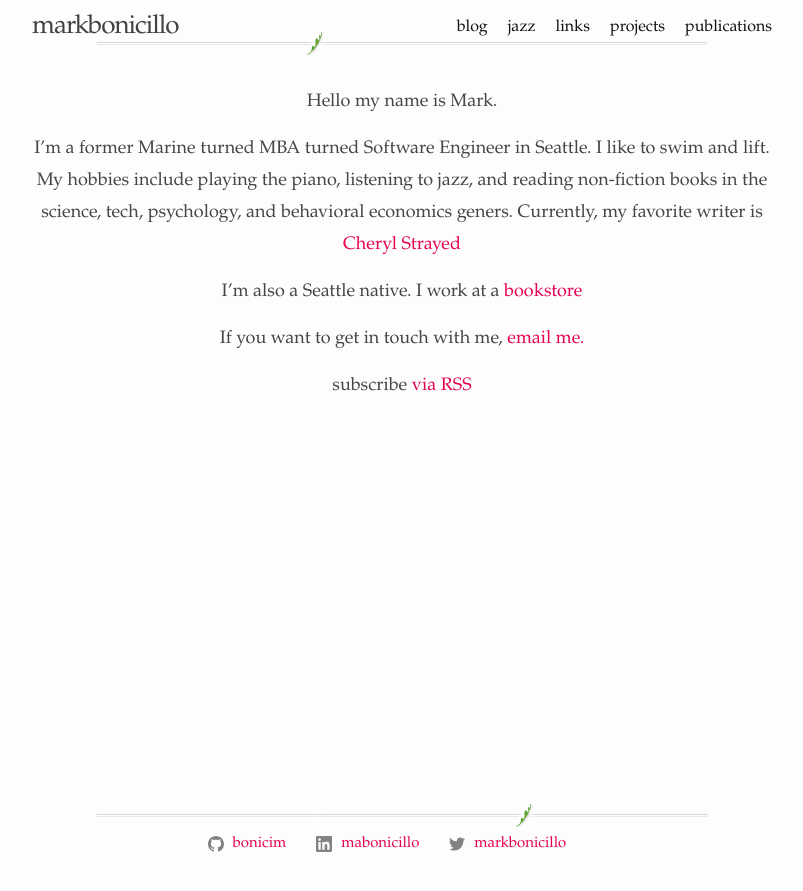
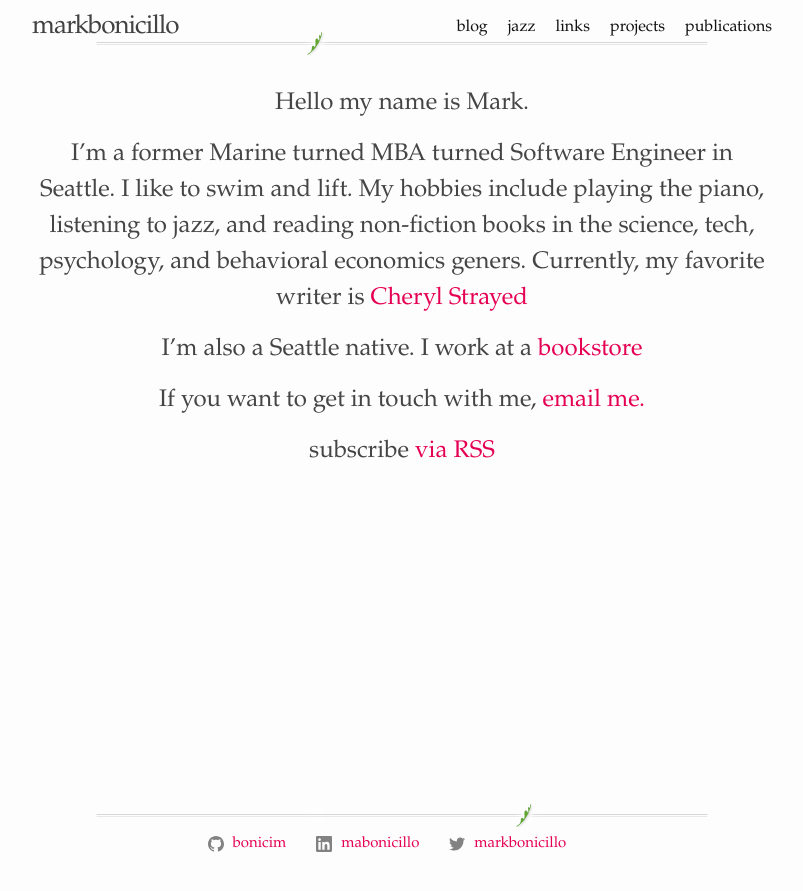
Before and after one commit to bonicim/bonicim.github.io, a Jekyll site: the page built from index.md, in a window 1280 px wide. Shown: the top 891 px of the page, without its empty margins (238-1041 px from the left). Built offline with Jekyll 4.4.1, drawn with Linux system fonts in a browser that asks for light colours.

Commit message:
Increase font size to x-large for home page

```diff
--- a/_sass/minima/_base.scss
+++ b/_sass/minima/_base.scss
@@ -259,8 +259,7 @@ table {
 .home {
   color: $home-color;
   text-align: center;
-  font: normal 27px/32px $base-font-family;
   margin-bottom: -1px;
   padding-top: 0;
-  font-size: large;
+  font-size: x-large
 }
```
